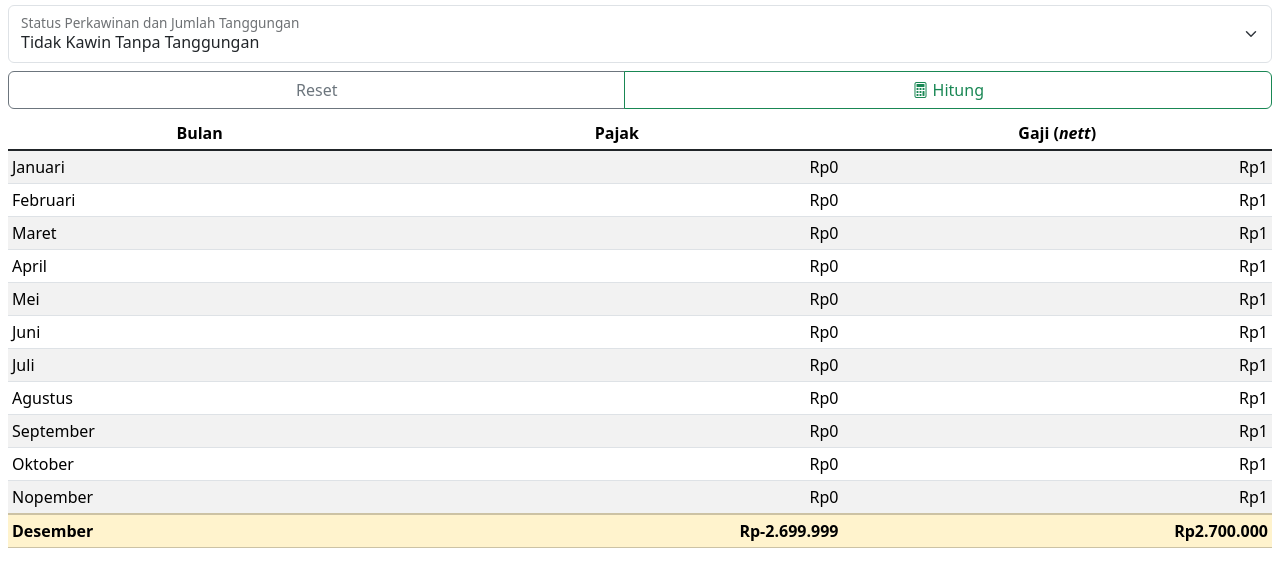
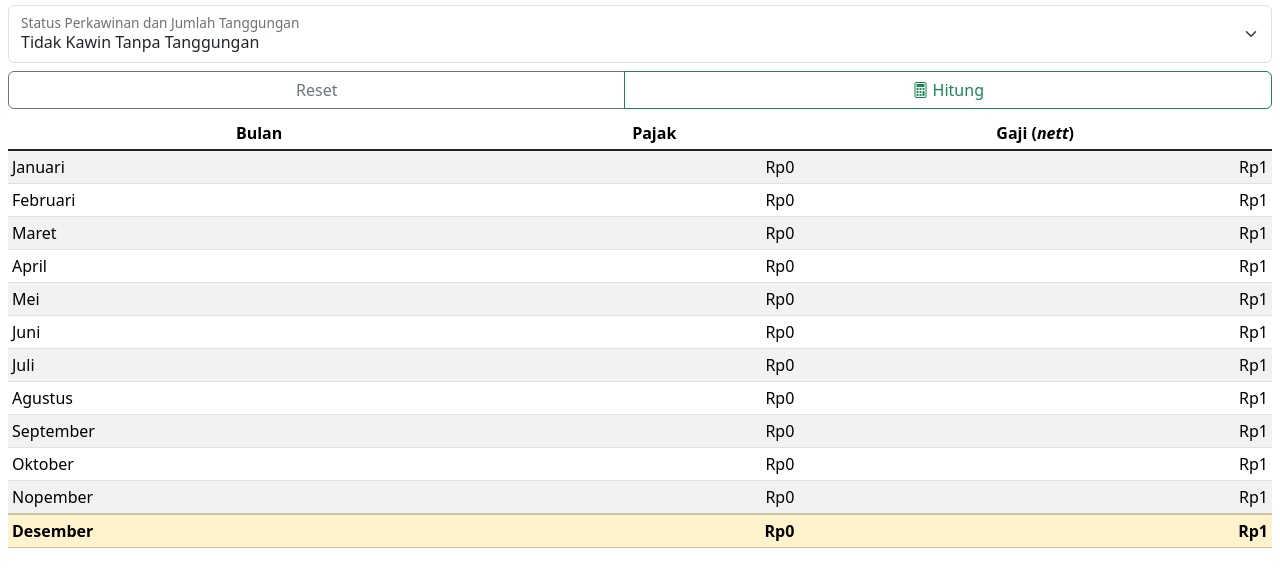
Before and after one commit to pipinfitriadi/kalkulator-pajak, a plain HTML site: page src/index.html in a window 1280 px wide. Both pictures are taken after a click on the button "Hitung". Shown: the part 125-712 px from the top of the page. Drawn offline with nearby package versions, Linux system fonts and the light colour scheme.

Commit message:
fix: Negatif perhitungan pajak di bulan desember

```diff
--- a/src/index.html
+++ b/src/index.html
@@ -328,7 +328,9 @@ project root for license information. -->
                         elem.penghasilanBrutoBulanan >= gajiGross
                 ),
                 pajakJanNov = Math.round(gajiGross * foundElem.tarifPajak),
-                pajakDes = Math.round(
+                pajakDes = Math.max(
+                    0,
+                    Math.round(
                         pajakPenghasilanPasal21(
                             gajiGross * 12
                             - penghasilanTidakKenaPajak[
@@ -336,6 +338,7 @@ project root for license information. -->
                             ]
                         )
                         - pajakJanNov * 11
+                    )
                 ),
                 gajiNettJanNov = gajiGross - pajakJanNov,
                 gajiNettDes = gajiGross - pajakDes;
```
Lines whose indentation alone changed are shown as unchanged.
